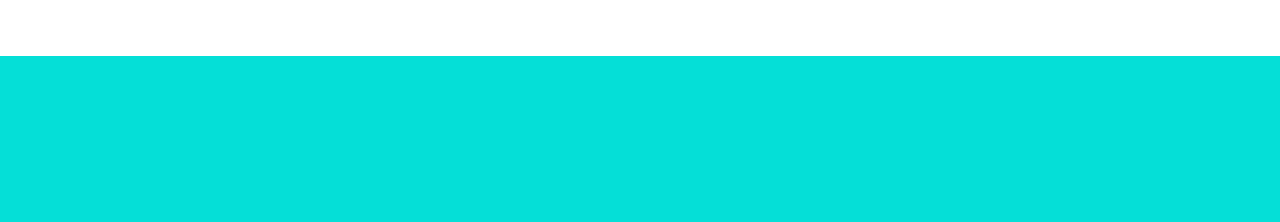
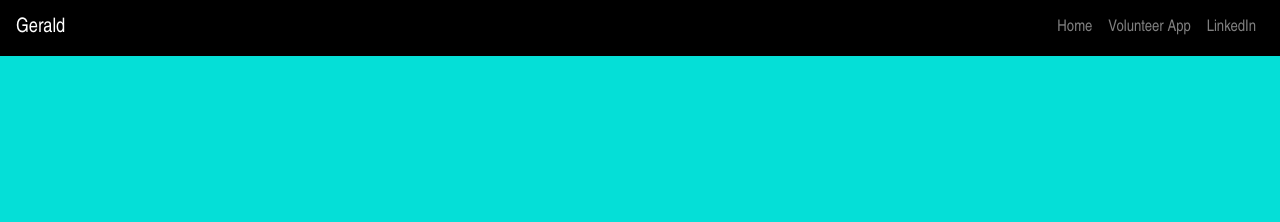
Before and after one commit to geralddarroles/personal-website, a plain HTML site: page YSM_VM.html in a window 1280 px wide. Shown: the top 222 px of the page. Drawn offline with nearby package versions, Linux system fonts and the light colour scheme.

Commit message:
Update YSM_VM.html

```diff
--- a/YSM_VM.html
+++ b/YSM_VM.html
@@ -38,7 +38,7 @@
 <body>
 <section id='YSM-ID'>
      <!-- Navbar-->
-     <nav class='navbar navbar-expand-sm  navbar-dark dark-navigation-bar'>
+     <nav class='navbar navbar-expand-sm  navbar-dark dark-navigation-bar' style="background-color:black;">
         <a href='index.html' class='navbar-brand '>Gerald</a>
 
 <!-- Toggler/collapsibe Button for Heading  -->
```
